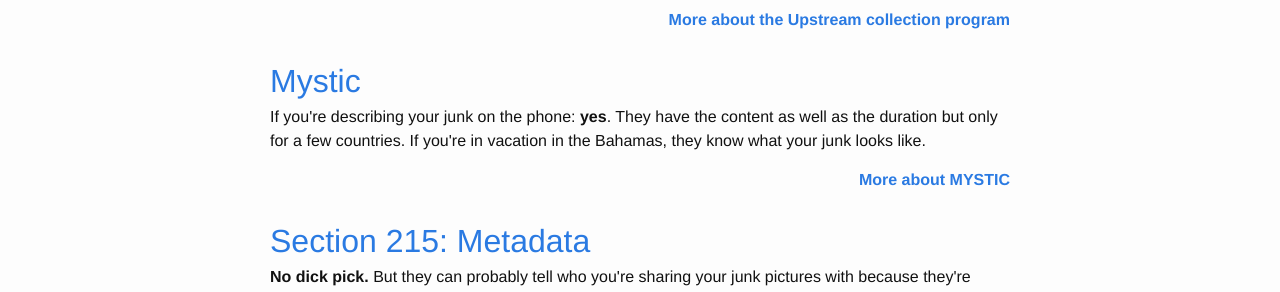
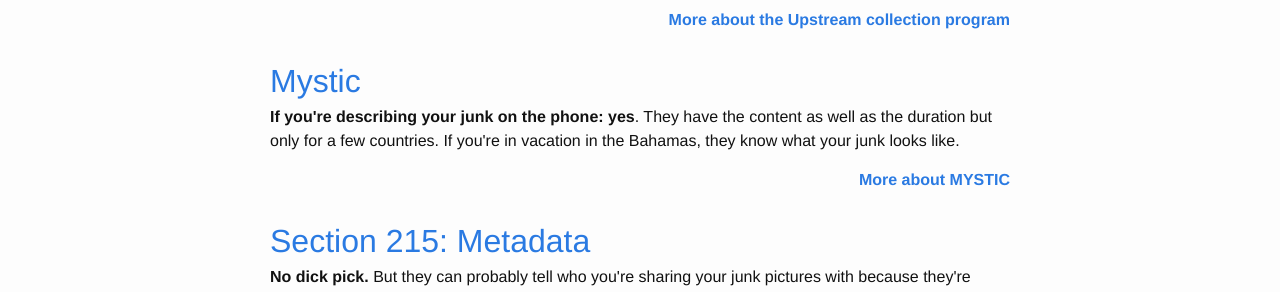
Before and after one commit to olivierlacan/can-they-see-my-dick, a Jekyll site: the page built from index.html, in a window 1280 px wide. Shown: the part 1215-1507 px from the top of the page. Built offline with Jekyll 4.4.1, drawn with Linux system fonts in a browser that asks for light colours; part of the change alters nothing that is shown.

Commit message:
Fix emphasis

```diff
--- a/_layouts/default.html
+++ b/_layouts/default.html
@@ -49,7 +49,7 @@
 
           <dt><a name="mystic"></a><a href="#mystic">Mystic</a></dt>
           <dd>
-            <p>If you're describing your junk on the phone: <strong>yes</strong>. They have the content as well as the duration but only for a few countries. If you're in vacation in the Bahamas, they know what your junk looks like.</p>
+            <p><strong>If you're describing your junk on the phone: yes</strong>. They have the content as well as the duration but only for a few countries. If you're in vacation in the Bahamas, they know what your junk looks like.</p>
 
             <a href="http://en.wikipedia.org/wiki/MYSTIC_%28surveillance_program%29" class="more">More about MYSTIC</a>
           </dd>
```
